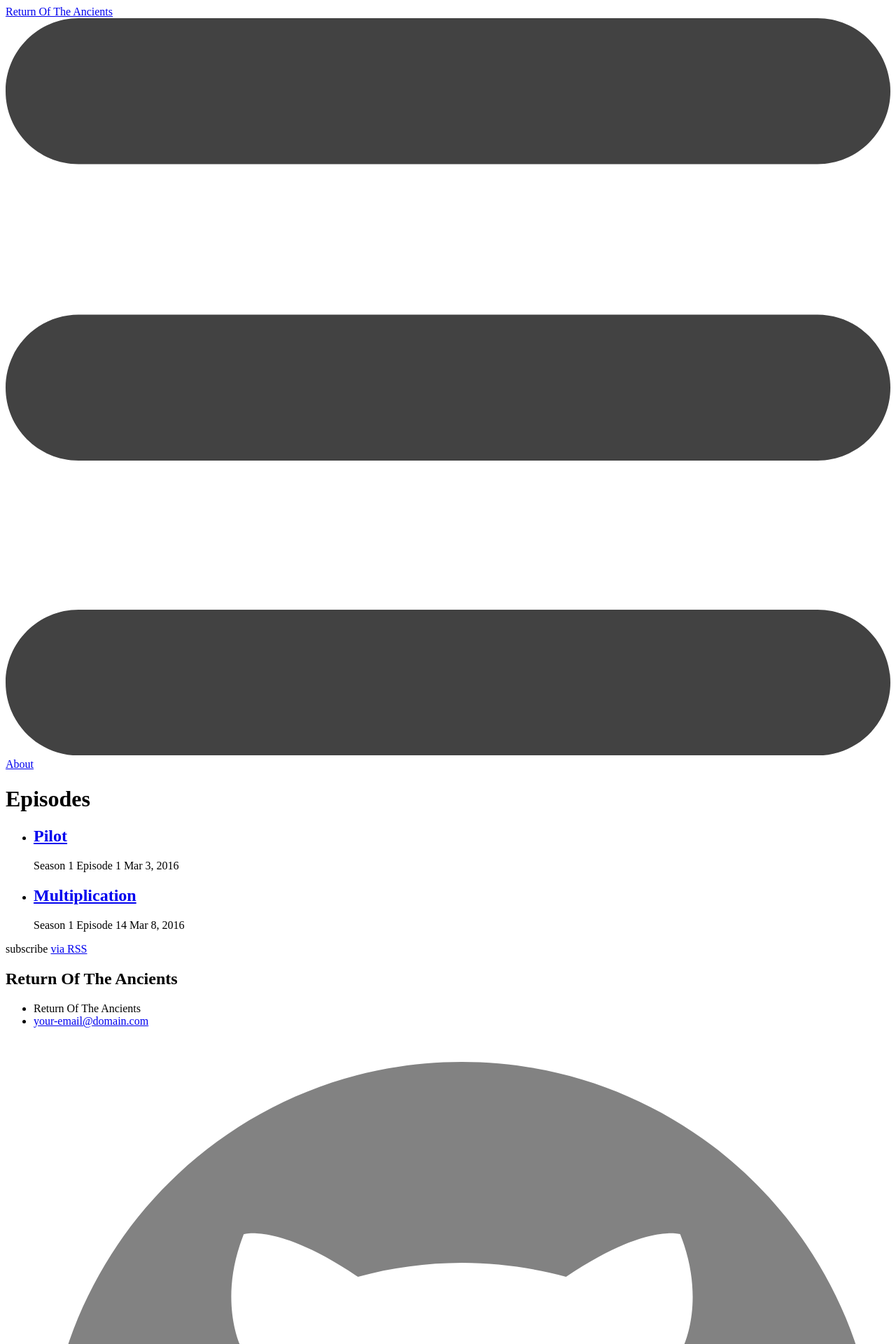
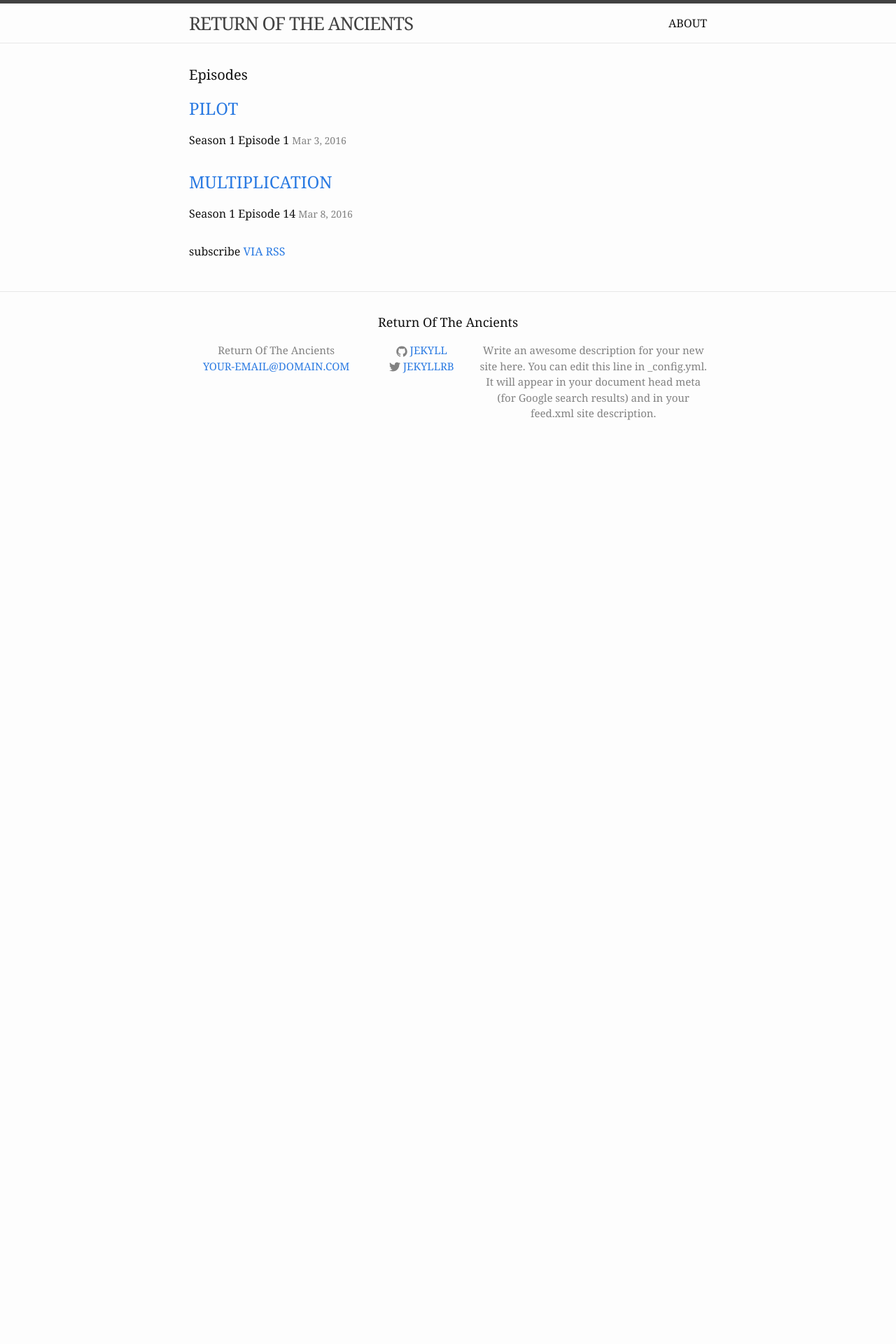
Before and after one commit to CyberStrike/rota, a Jekyll site: the page built from index.html, in a window 1280 px wide. Shown: the top 1920 px of the page at 70% size. Built offline with Jekyll 4.4.1, drawn with Linux system fonts in a browser that asks for light colours; after the commit the page ends 900 px from its top, so only the background shows below that.

Commit message:
second take at fixing css link

```diff
--- a/Gemfile
+++ b/Gemfile
@@ -4,4 +4,5 @@ require 'json'
 require 'open-uri'
 versions = JSON.parse(open('https://pages.github.com/versions.json').read)
 
+gem 'jekyll'
 gem 'github-pages', versions['github-pages']
--- a/_includes/head.html
+++ b/_includes/head.html
@@ -6,7 +6,7 @@
   <title>{% if page.title %}{{ page.title | escape }}{% else %}{{ site.title | escape }}{% endif %}</title>
   <meta name="description" content="{% if page.excerpt %}{{ page.excerpt | strip_html | strip_newlines | truncate: 160 }}{% else %}{{ site.description }}{% endif %}">
 
-  <link rel="stylesheet" href="{{ './css/main.css' | prepend: site.github.url }}">
+  <link rel="stylesheet" href="{{ '/css/main.css' | prepend: site.github.url }}">
   <link rel="canonical" href="{{ page.url | replace:'index.html','' | prepend: site.baseurl | prepend: site.url }}">
   <link rel="alternate" type="application/rss+xml" title="{{ site.title }}" href="{{ "/feed.xml" | prepend: site.baseurl | prepend: site.url }}">
 </head>
```
Also changed, not shown: Gemfile.lock.
